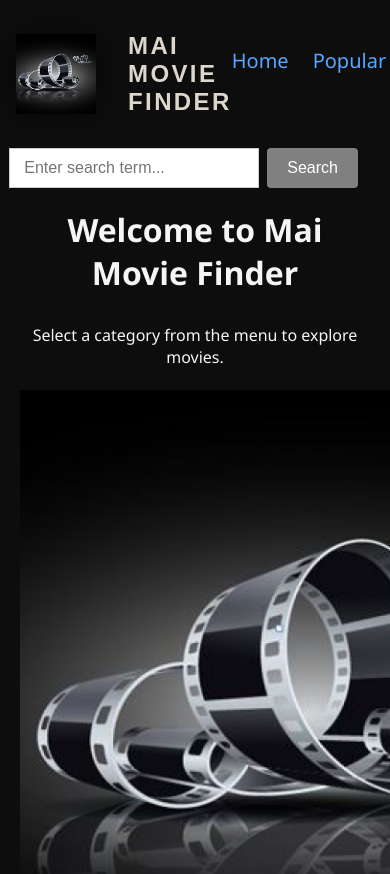
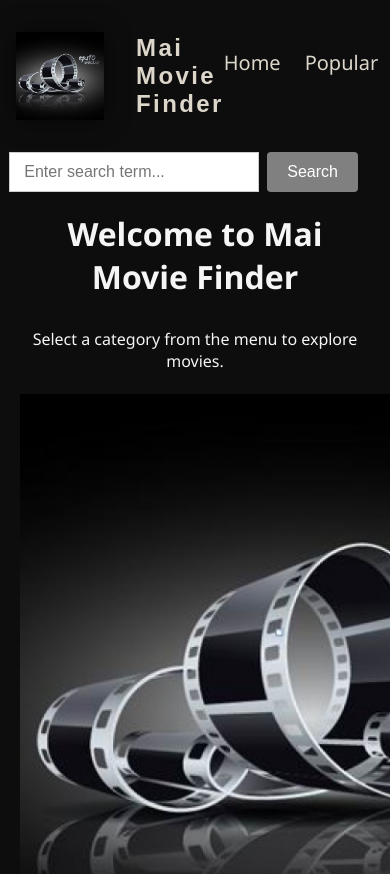
Before and after one commit to MissMaaai/movie-next, a Next.js app: page / in a window 390 px wide. Shown: the top 874 px of the page. Built offline with nearby package versions, Linux system fonts and the light colour scheme.

Commit message:
gemme for at forsøge at rettet api

```diff
--- a/package.json
+++ b/package.json
@@ -12,7 +12,7 @@
     "@heroicons/react": "^2.2.0",
     "@reduxjs/toolkit": "^2.8.2",
     "lucide-react": "^0.513.0",
-    "next": "15.3.3",
+    "next": "^15.3.3",
     "react": "^19.0.0",
     "react-dom": "^19.0.0",
     "react-redux": "^9.2.0"
--- a/src/app/movies/[id]/page.module.css
+++ b/src/app/movies/[id]/page.module.css
@@ -1,62 +1,87 @@
+/* Generel container */
+.container {
+  padding: 2rem;
+  background-color: none;
+}
+
+/* Header: billedet og tekst */
 .header {
   display: flex;
   flex-direction: row;
   gap: 2rem;
+  background-color: #1e1b18;
   padding: 2rem;
-  background-color: #201d19; /* varm, rolig baggrund */
-  border-bottom: 1px solid #ddd;
+  border-radius: 12px;
+  box-shadow: 0 4px 12px rgba(0, 0, 0, 0.15);
+  color: white;
+  flex-wrap: wrap;
 }
 
+/* Mobil: layout i kolonne */
+@media (max-width: 768px) {
+  .header {
+    flex-direction: column;
+    align-items: center;
+    text-align: center;
+  }
+
+  .headerText {
+    align-items: center;
+  }
+}
+
+/* Billedet */
 .image {
   position: relative;
   width: 300px;
   height: 450px;
   border-radius: 12px;
   overflow: hidden;
-  box-shadow: 0 4px 10px rgba(0, 0, 0, 0.1);
   flex-shrink: 0;
+  box-shadow: 0 4px 10px rgba(0, 0, 0, 0.2);
 }
 
+/* Tekst ved siden af billedet */
 .headerText {
-  flex: 1;
   display: flex;
   flex-direction: column;
   justify-content: center;
-  color: #3e3e3e;
   font-family: "Segoe UI", sans-serif;
+  flex: 1;
 }
 
 .headerText h1 {
   font-size: 2.5rem;
   margin-bottom: 1rem;
-  color: #2f2f2f;
+  line-height: 1.2;
+}
+
+.headerText p {
+  font-size: 1.1rem;
+  margin: 0.25rem 0;
 }
 
 .release {
-  font-size: 1rem;
-  color: #7a7a7a;
+  color: #c2c2c2;
+}
+
+/* Beskrivelse */
+.overviewSection {
+  margin-top: 2rem;
+  padding: 1.5rem;
+  background: #ffffff;
+  border-radius: 12px;
+  box-shadow: 0 2px 8px rgba(0, 0, 0, 0.05);
+}
+
+.overviewSection h2 {
   margin-bottom: 1rem;
+  font-size: 1.5rem;
+  color: #333;
 }
 
 .overview {
   font-size: 1.1rem;
   line-height: 1.6;
-  color: #4e4e4e;
-  background: #f9f8f6;
-  padding: 1rem;
-  border-radius: 8px;
-  box-shadow: inset 0 1px 3px rgba(0, 0, 0, 0.05);
+  color: #444;
 }
-
-.rating {
-  font-size: 1.2rem;
-  font-weight: 500;
-  color: #3a3a3a;
-  padding: 1rem;
-  background-color: #f1f0ee;
-  border-radius: 8px;
-  text-align: center;
-  max-width: 200px;
-  margin: 0 auto;
-  box-shadow: 0 2px 5px rgba(0, 0, 0, 0.05);
-}
--- a/src/app/movies/top_rated/page.tsx
+++ b/src/app/movies/top_rated/page.tsx
@@ -6,9 +6,8 @@ import classes from "@/components/movie/movieCard.module.css";
 export default async function TopRated() {
   const data = await getMovie("top_rated");
   return (
-    <div className="p-6 text-white">
-      <h1 className="text-center text-4xl font-bold mb-4">Top Rated</h1>
-
+    <div className="p-6 text-white max-w-5xl mx-auto">
+      <h1 className="text-center text-4xl font-bold mb-8">Top Rated</h1>
       <div className={classes.cardContainer}>
         {data.results.map((movie: Movie) => (
           <MovieCard key={movie.id} movie={movie} />
--- a/src/components/header/header.module.css
+++ b/src/components/header/header.module.css
@@ -7,7 +7,7 @@
 
 @media (min-width: 768px) {
   .header {
-    padding: 2rem 10%;
+    padding: 2rem 5rem;
   }
 }
 
@@ -17,8 +17,13 @@
   padding: 0;
   display: flex;
   gap: 1.5rem;
-  /* font-family: 'Montserrat', sans-serif; */
   font-size: 1.25rem;
+}
+
+.nav a,
+.nav a:visited {
+  color: #ddd6cb;
+  text-decoration: none;
 }
 
 .logo {
@@ -31,13 +36,12 @@
   font-weight: bold;
   font-family: "Montserrat", sans-serif;
   letter-spacing: 0.15rem;
-  text-transform: uppercase;
   font-size: 1.5rem;
 }
 
 .logo img {
-  width: 5rem;
-  height: 5rem;
+  width: 5.5rem;
+  height: 5.5rem;
   object-fit: contain;
   filter: drop-shadow(0 0 0.75rem rgba(0, 0, 0, 0.5));
 }
```
Also changed, not shown: src/app/movies/[id]/page.tsx (+11 -7 lines), 1 other file (tests, documents, lock files or other folders).
